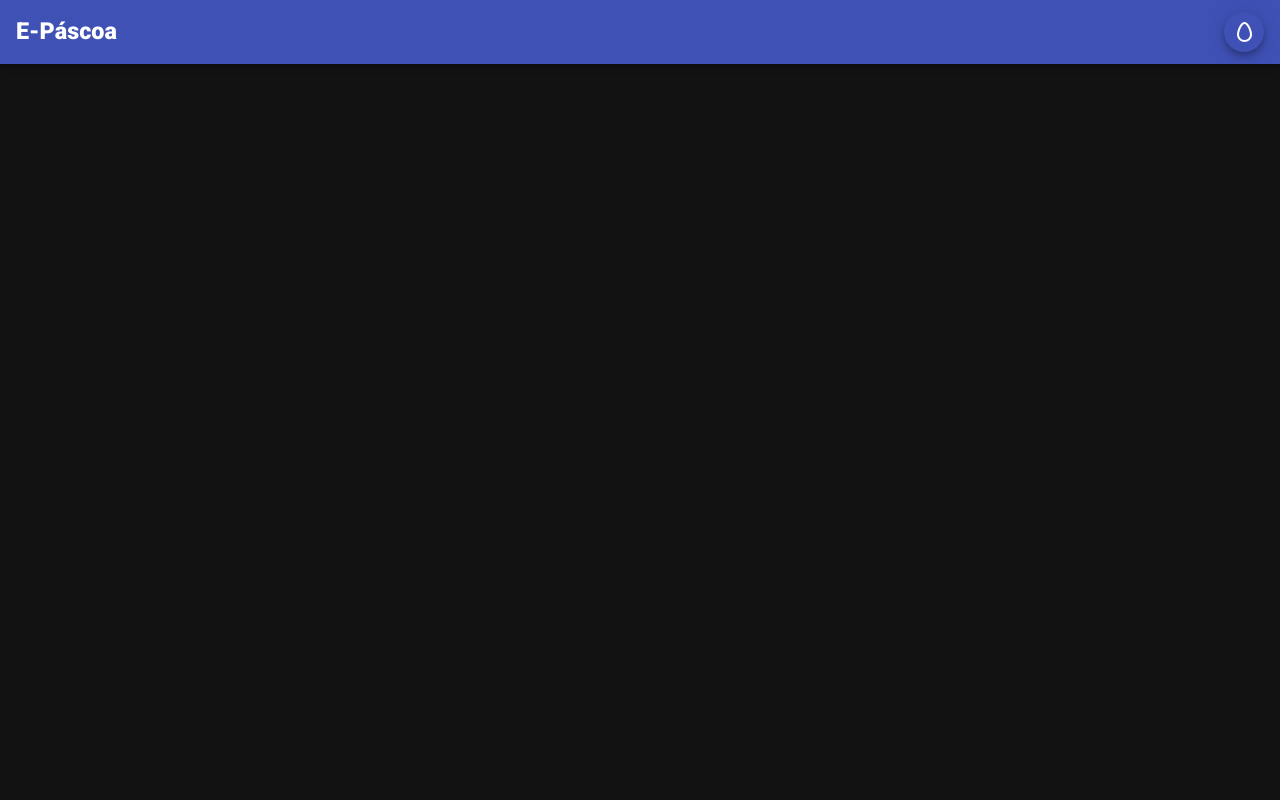
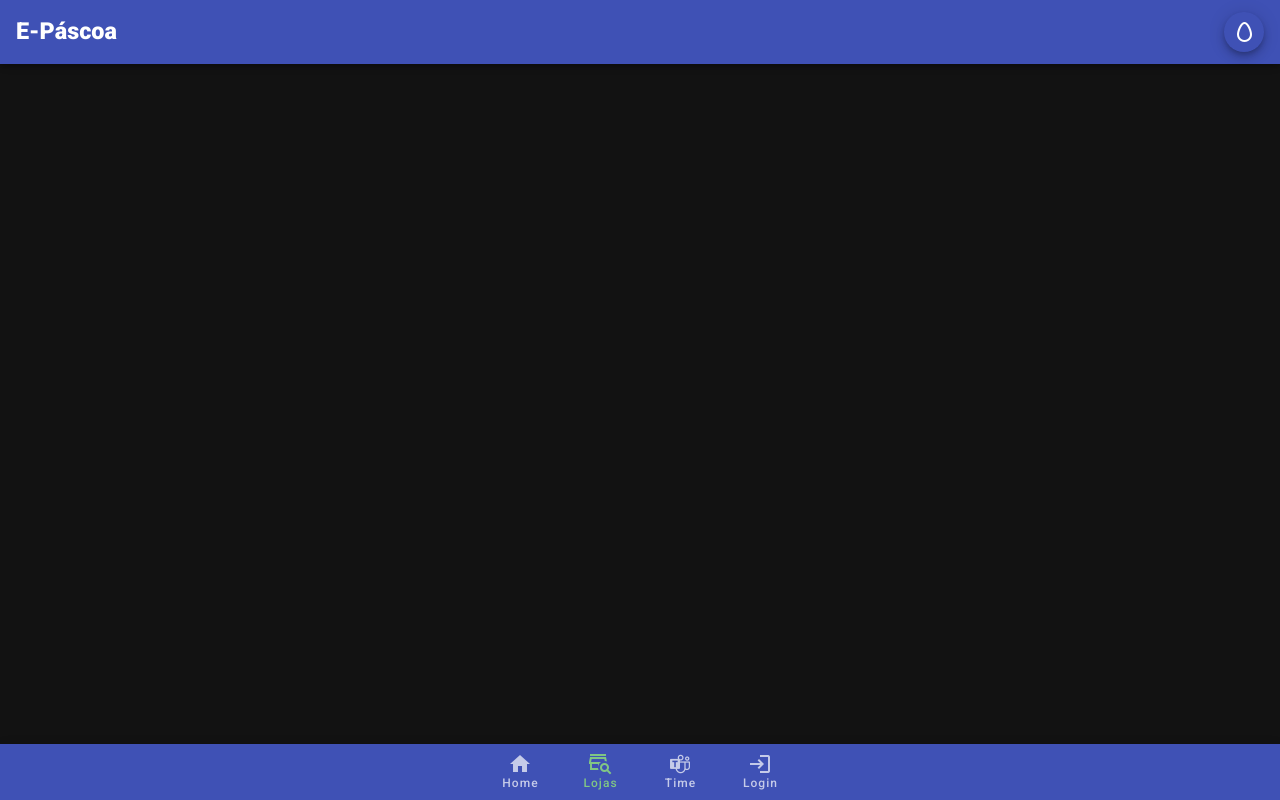
Before and after one commit to tanurematheus/ProjetoTime17, a Vue app: page / in a window 1280 px wide. Built offline with nearby package versions, Linux system fonts and the light colour scheme.

Commit message:
add Bottom Bar to App.vue

```diff
--- a/src/App.vue
+++ b/src/App.vue
@@ -2,16 +2,19 @@
   <v-app>
     <AppTopBar />
     <router-view />
+    <BottomBar />
   </v-app>
 </template>
 
 <script>
 import AppTopBar from "./components/shared/AppTopBar";
+import BottomBar from "./components/shared/BottomBar.vue";
 
 export default {
   name: "App",
   components: {
     AppTopBar,
+    BottomBar,
   },
 };
 </script>
```
